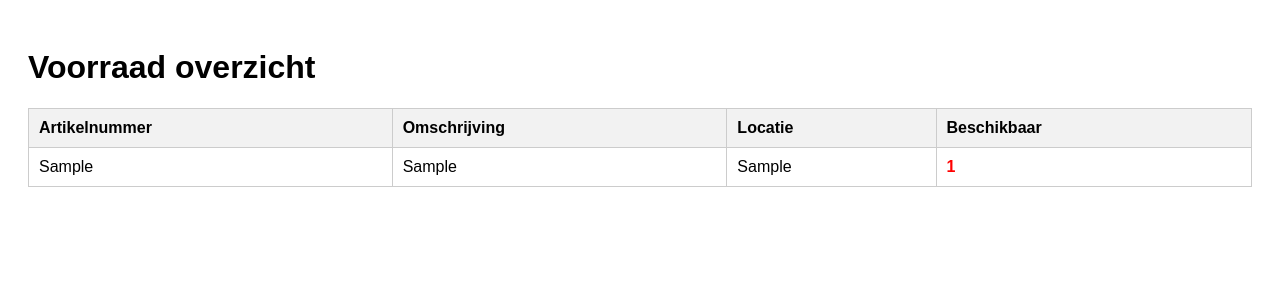
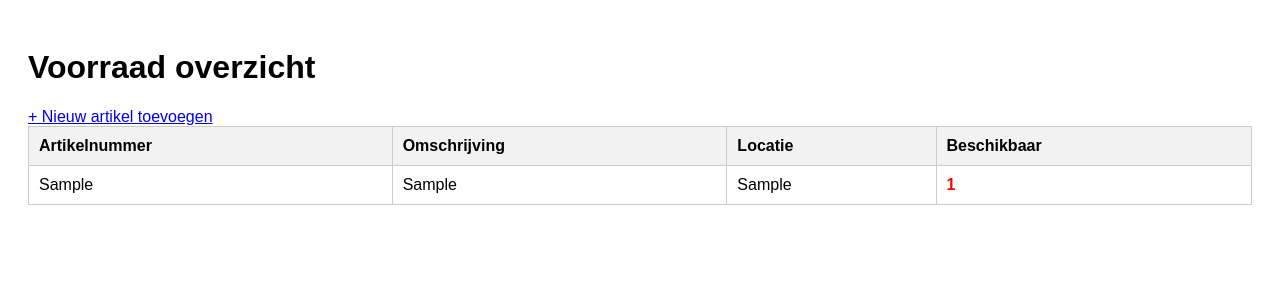
Before and after one commit to kulsoom0704/Aquafin-programming-project, a Laravel app: page /materiaal in a window 1280 px wide. Shown: the top 300 px of the page. Run offline with Laravel 12, Linux system fonts and the light colour scheme; tables that the repository leaves empty hold one stand-in row (values such as "Sample post").

Commit message:
van materiaal naar materiaal/creat gaan

```diff
--- a/resources/views/materiaal/index.blade.php
+++ b/resources/views/materiaal/index.blade.php
@@ -33,6 +33,7 @@
 <body>
 
     <h1>Voorraad overzicht</h1>
+    <a href="/materiaal/create">+ Nieuw artikel toevoegen</a>
 
     <table>
         <thead>
```
